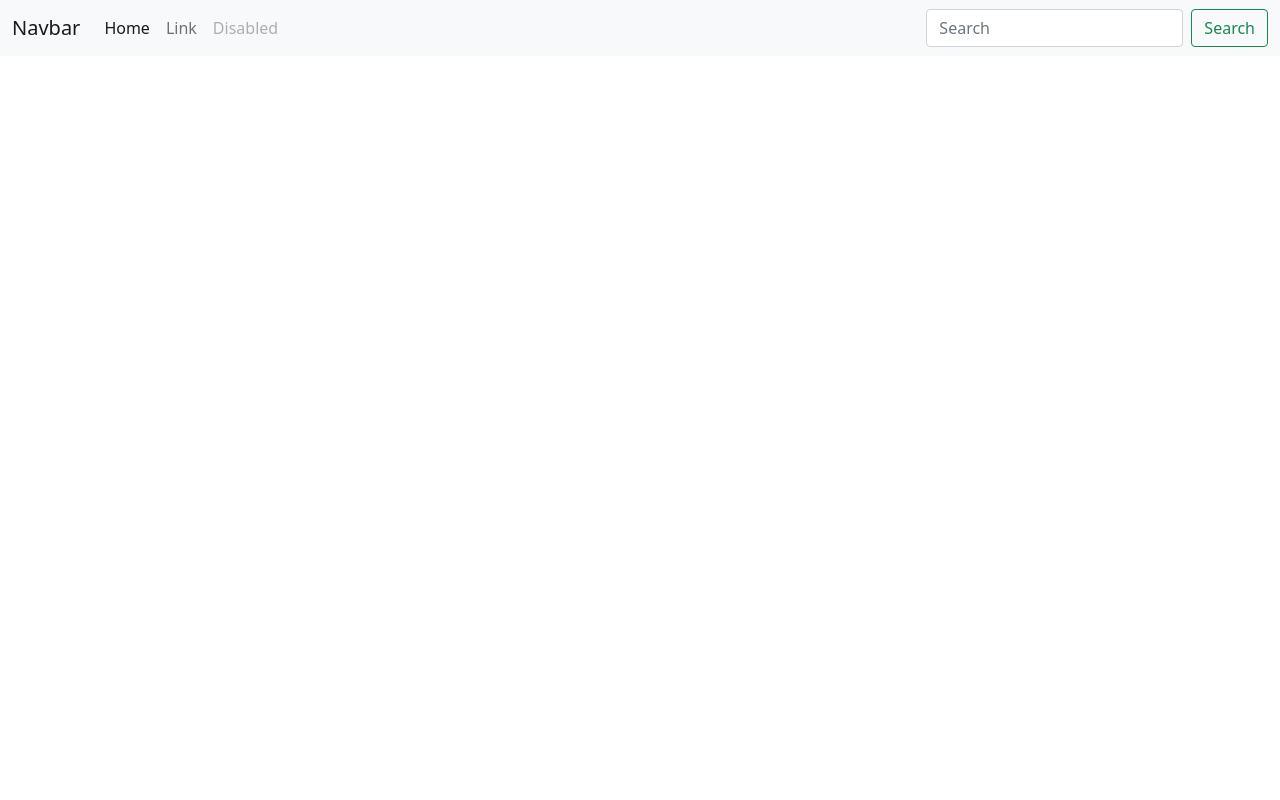
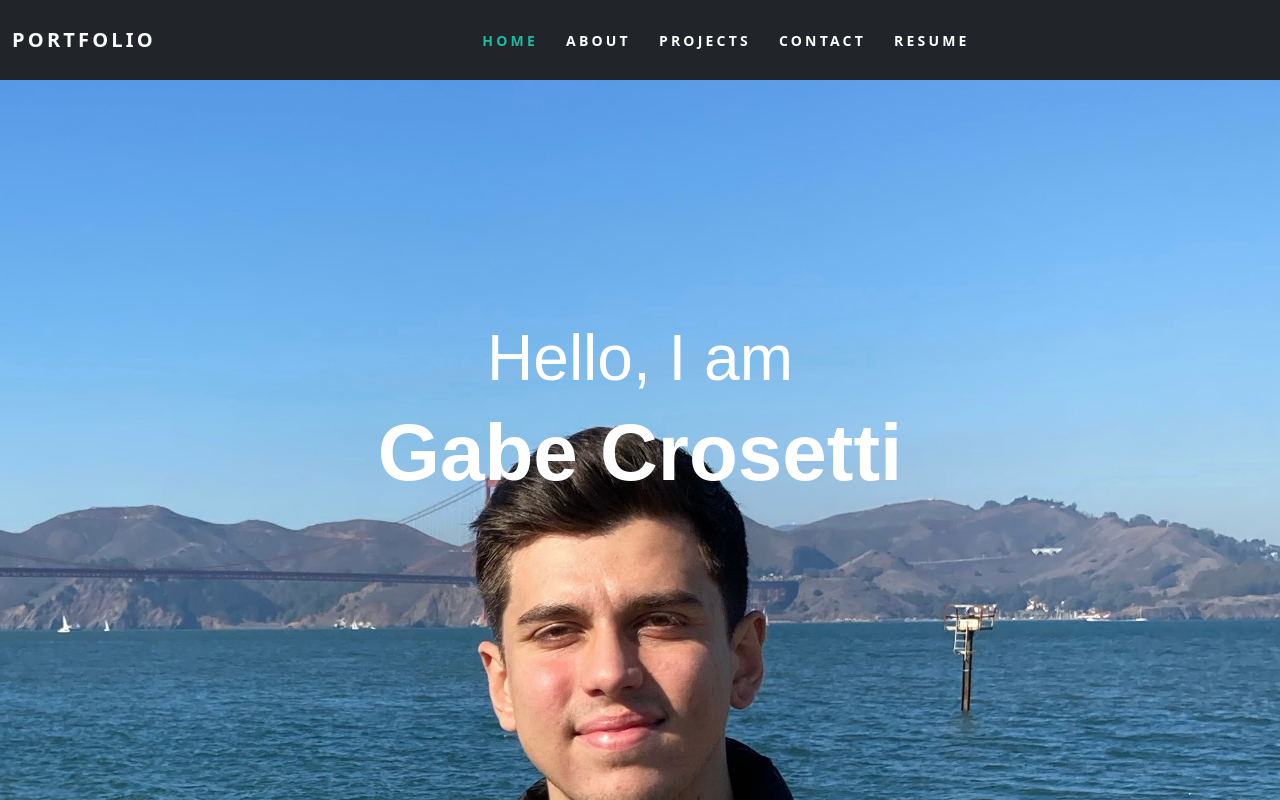
Before and after one commit to gabrielcrosetti/updated-portfolio, a plain HTML site: page index.html in a window 1280 px wide. Shown: the top 800 px of the page. Drawn offline with nearby package versions, Linux system fonts and the light colour scheme.

Commit message:
made navbar, starting body

```diff
--- a/index.html
+++ b/index.html
@@ -23,32 +23,42 @@
 </head>
 <body>
     <div>
-        <nav class="navbar navbar-expand-lg navbar-light bg-light">
+        <nav class="navbar navbar-expand-lg navbar-dark bg-dark fixed-top">
             <div class="container-fluid">
-              <a class="navbar-brand" href="#">Navbar</a>
-              <button class="navbar-toggler" type="button" data-bs-toggle="collapse" data-bs-target="#navbarTogglerDemo02" aria-controls="navbarTogglerDemo02" aria-expanded="false" aria-label="Toggle navigation">
+              <a class="navbar-brand" href="#">Portfolio</a>
+              <button class="navbar-toggler" type="button" data-bs-toggle="collapse" data-bs-target="#navbarTogglerDemo02">
                 <span class="navbar-toggler-icon"></span>
               </button>
               <div class="collapse navbar-collapse" id="navbarTogglerDemo02">
-                <ul class="navbar-nav me-auto mb-2 mb-lg-0">
+                <ul class="navbar-nav mx-auto">
                   <li class="nav-item">
                     <a class="nav-link active" aria-current="page" href="#">Home</a>
                   </li>
                   <li class="nav-item">
-                    <a class="nav-link" href="#">Link</a>
+                    <a class="nav-link" href="#">About</a>
                   </li>
                   <li class="nav-item">
-                    <a class="nav-link disabled">Disabled</a>
+                    <a class="nav-link" href="#">Projects</a>
                   </li>
+                  <li class="nav-item">
+                    <a class="nav-link" href="#">Contact</a>
+                  </li>
+                  <li class="nav-item">
+                    <a class="nav-link" href="#">Resume</a>
+                  </li>
+
                 </ul>
-                <form class="d-flex">
-                  <input class="form-control me-2" type="search" placeholder="Search" aria-label="Search">
-                  <button class="btn btn-outline-success" type="submit">Search</button>
-                </form>
+
               </div>
             </div>
           </nav>
-
+          <div class="background">
+            <img class="img-fluid" src="images/portfolio-pic.jpg" alt="selfie">
+          </div>
+          <div class="heading-content text-center">
+              <h5>Hello, I am</h5>
+              <h1>Gabe Crosetti</h1>
+          </div>
     </div>
 
 </body>
--- a/style.css
+++ b/style.css
@@ -0,0 +1,47 @@
+body{
+    margin: 0;
+    padding: 0;
+    box-sizing: border-box;
+    overflow-x: hidden;
+    background-color: rgb(208, 207, 214);
+}
+
+.navbar{
+    text-transform: uppercase;
+    font-size: 14px;
+    font-weight: 700;
+    letter-spacing: 0.2rem;
+    background: rgba(0,0,0,0.6);
+    padding: 20px 0;
+}
+
+.navbar-dark .navbar-nav .nav-link{
+    color: #fff;
+    padding-left: 20px;
+}
+
+.navbar-dark .navbar-nav .nav-link.active,
+.navbar-dark .navbar-nav .nav-link:hover{
+    color: #1ebba3;
+}
+
+.heading-content{
+    position: absolute;
+    top: 40%;
+    width: 100%;
+    max-width: 100%;
+}
+
+.heading-content h5{
+    font-size: 4em;
+    font-weight: 300;
+    color: #fff;
+    font-family: 'Monsterrat', sans-serif;
+}
+
+.heading-content h1{
+    font-size: 5em;
+    font-weight: bolder;
+    color: #fff;
+    font-family: 'Monsterrat', sans-serif;
+}
```
Also changed, not shown: images/portfolio-pic.jpg (added).
